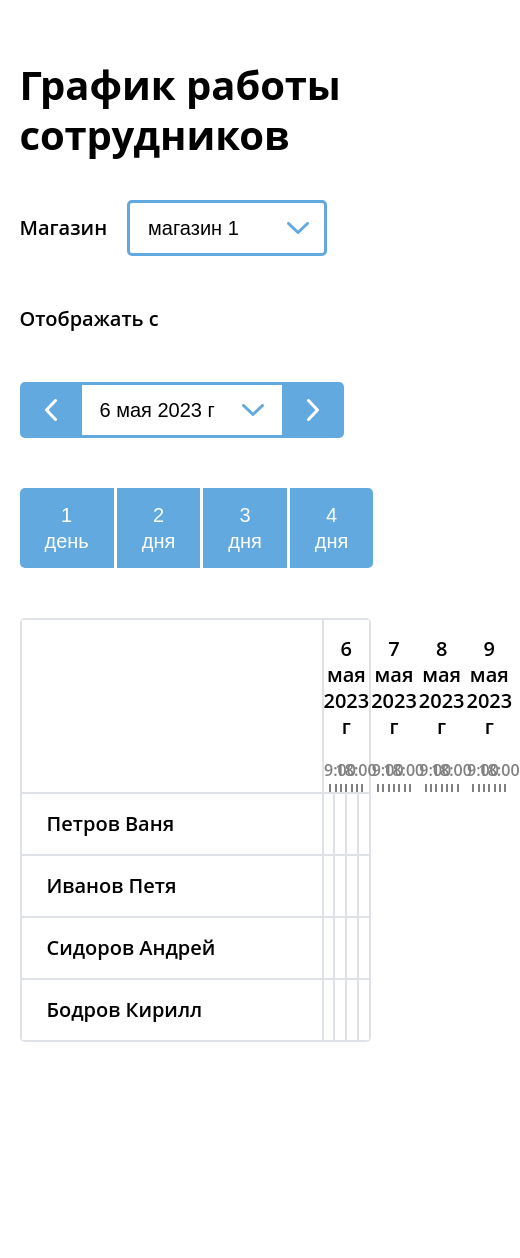
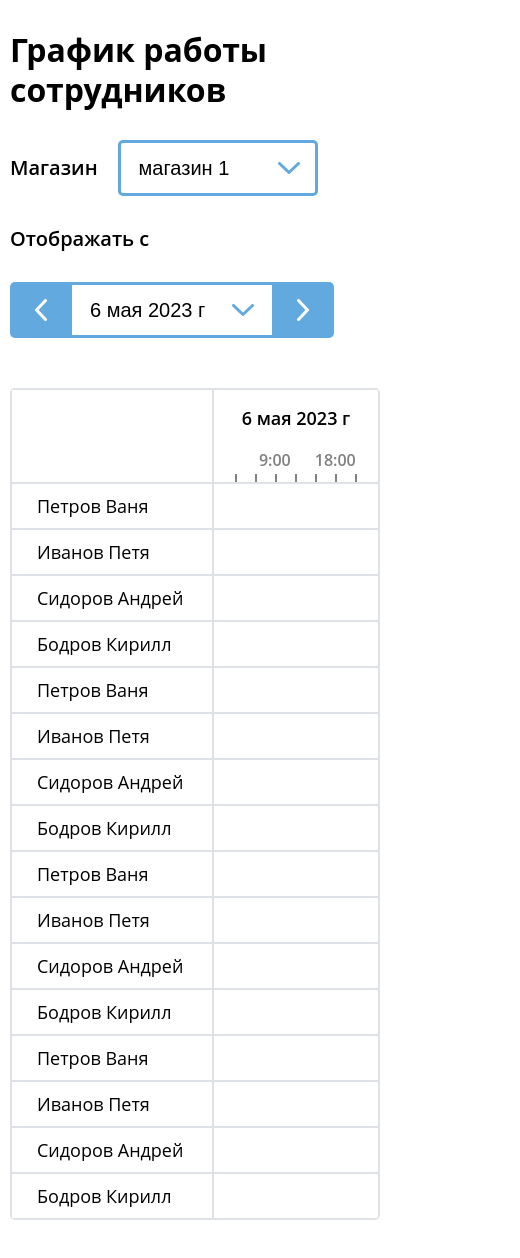
Before and after one commit to teplospbru/emploees-work-schedule, a React app: page / in a window 390 px wide. Shown: the top 1258 px of the page, 520 px wide, since content can reach past the window. Before the commit the page ends 1042 px from the top, so only its background shows below. Built offline with nearby package versions, Linux system fonts and the light colour scheme.

Commit message:
сверстал адаптив

```diff
--- a/src/assets/scss/common.scss
+++ b/src/assets/scss/common.scss
@@ -25,6 +25,11 @@ body {
 h1 {
     @include font(40, 700, 50);
     margin: 60px 0 40px;
+
+    @media screen and (max-width: 960px) {
+        @include font(32, 700, 40);
+        margin: 30px 0 30px;
+    }
 }
 
 button {
@@ -56,3 +61,7 @@ select {
         background-color: transparent;
     }
 }
+
+.disactive {
+    display: none;
+}
--- a/src/components/App/App.scss
+++ b/src/components/App/App.scss
@@ -3,6 +3,7 @@
 .container {
     width: 100%;
     max-width: 90%;
+    min-width: 370px;
     margin: 0 auto;
 }
 
@@ -12,6 +13,10 @@
     gap: 50px;
     @include font(20, 600, 26);
     margin-bottom: 50px;
+
+    @media screen and (max-width: 960px) {
+        gap: 30px;
+    }
 
     &__shop {
         @include flex(flex-start, center);
@@ -44,6 +49,10 @@
     &__calendar {
         @include flex(flex-start, center);flex-wrap: wrap;
         gap: 50px;
+
+        @media screen and (max-width: 960px) {
+            gap: 30px;
+        }
 
     }
 
@@ -86,6 +95,18 @@
             @include font(20, 400, 26);
             color: #fff;
             padding: 1.4rem 2.5rem;
+
+            &.tablet {
+                @media screen and (max-width: 960px) {
+                    display: none;
+                }
+            }
+
+            &.mobile {
+                @media screen and (max-width: 650px) {
+                    display: none;
+                }
+            }
         }
     }
 
@@ -103,10 +124,14 @@
 
 .emploee-table {
     width: 100%;
-    // position: fixed;
+    border-radius: 5px;
+    margin-bottom: 80px;
 
-
-    border-radius: 5px;
+    .sticky {
+        position: sticky;
+        top: 0;
+        z-index: 1;
+    }
 
     &__header {
         display: grid;
@@ -118,11 +143,35 @@
         grid-template-columns: 300px repeat(4, 1fr);
         grid-template-rows: min-content;
 
+        @media screen and (max-width: 960px) {
+            grid-template-columns: 250px repeat(2, 1fr);
+        }
+
+        @media screen and (max-width: 650px) {
+            grid-template-columns: 200px repeat(1, 1fr);
+        }
+
         > div {
             padding-top: 1.6rem;
             background-color: #fff;
             text-align: center;
             @include font(20, 600, 26);
+
+            @media screen and (max-width: 960px) {
+                @include font(18, 600, 24);
+            }
+        }
+
+        &-cell.tablet {
+            @media screen and (max-width: 960px) {
+                display: none;
+            }
+        }
+
+        &-cell.mobile {
+            @media screen and (max-width: 650px) {
+                display: none;
+            }
         }
     }
 
@@ -159,15 +208,40 @@
         grid-gap: 0.2rem;
         grid-template-columns: 300px repeat(4, 1fr);
         grid-template-rows: min-content;
+        position: relative;
+
+        @media screen and (max-width: 960px) {
+            grid-template-columns: 250px repeat(2, 1fr);
+        }
+
+        @media screen and (max-width: 650px) {
+            grid-template-columns: 200px repeat(1, 1fr);
+        }
 
         > div {
             background-color: #fff;
-            @include font(20, 600, 40);
+            @include font(20, 400, 40);
+
+            @media screen and (max-width: 960px) {
+                @include font(18, 400, 24);
+            }
 
             &:nth-child(5n+1) {
                 padding: 1rem 2.5rem;
                 text-align: left;
             }
         }
+
+        .tablet {
+            @media screen and (max-width: 960px) {
+                display: none;
+            }
+        }
+
+        .mobile {
+            @media screen and (max-width: 650px) {
+                display: none;
+            }
+        }
     }
 }
--- a/src/components/App/App.tsx
+++ b/src/components/App/App.tsx
@@ -58,59 +58,134 @@ export const App = () => {
             </button>
           </div>
           <div className='sort-panel__calendar-period'>
-            <button>1 день</button>
-            <button>2 дня</button>
-            <button>3 дня</button>
-            <button>4 дня</button>
+            <button className='mobile'>1 день</button>
+            <button className='mobile'>2 дня</button>
+            <button className='mobile tablet'>3 дня</button>
+            <button className='mobile tablet'>4 дня</button>
           </div>
         </div>
       </nav>
 
       <div className='emploee-table'>
+        <div className='sticky'>
           <div className='emploee-table__header'>
             <div></div>
             <div className='emploee-table__header-cell'>
               6 мая 2023 г
               <Segments />
             </div>
-          <div className='emploee-table__header-cell'>
+            <div className='emploee-table__header-cell mobile'>
               7 мая 2023 г
               <Segments />
             </div>
-          <div className='emploee-table__header-cell'>
+            <div className='emploee-table__header-cell mobile tablet'>
               8 мая 2023 г
               <Segments />
             </div>
-          <div className='emploee-table__header-cell'>
+            <div className='emploee-table__header-cell mobile tablet'>
               9 мая 2023 г
               <Segments />
+            </div>
           </div>
         </div>
 
         <div className='emploee-table__body'>
           <div>Петров Ваня</div>
           <div></div>
-          <div></div>
-          <div></div>
-          <div></div>
+          <div className='mobile'></div>
+          <div className='mobile tablet'></div>
+          <div className='mobile tablet'></div>
 
           <div>Иванов Петя</div>
           <div></div>
-          <div></div>
-          <div></div>
-          <div></div>
+          <div className='mobile'></div>
+          <div className='mobile tablet'></div>
+          <div className='mobile tablet'></div>
 
           <div>Сидоров Андрей</div>
           <div></div>
-          <div></div>
-          <div></div>
-          <div></div>
+          <div className='mobile'></div>
+          <div className='mobile tablet'></div>
+          <div className='mobile tablet'></div>
 
           <div>Бодров Кирилл</div>
           <div></div>
+          <div className='mobile'></div>
+          <div className='mobile tablet'></div>
+          <div className='mobile tablet'></div>
+
+          <div>Петров Ваня</div>
           <div></div>
+          <div className='mobile'></div>
+          <div className='mobile tablet'></div>
+          <div className='mobile tablet'></div>
+
+          <div>Иванов Петя</div>
           <div></div>
+          <div className='mobile'></div>
+          <div className='mobile tablet'></div>
+          <div className='mobile tablet'></div>
+
+          <div>Сидоров Андрей</div>
           <div></div>
+          <div className='mobile'></div>
+          <div className='mobile tablet'></div>
+          <div className='mobile tablet'></div>
+
+          <div>Бодров Кирилл</div>
+          <div></div>
+          <div className='mobile'></div>
+          <div className='mobile tablet'></div>
+          <div className='mobile tablet'></div>
+
+          <div>Петров Ваня</div>
+          <div></div>
+          <div className='mobile'></div>
+          <div className='mobile tablet'></div>
+          <div className='mobile tablet'></div>
+
+          <div>Иванов Петя</div>
+          <div></div>
+          <div className='mobile'></div>
+          <div className='mobile tablet'></div>
+          <div className='mobile tablet'></div>
+
+          <div>Сидоров Андрей</div>
+          <div></div>
+          <div className='mobile'></div>
+          <div className='mobile tablet'></div>
+          <div className='mobile tablet'></div>
+
+          <div>Бодров Кирилл</div>
+          <div></div>
+          <div className='mobile'></div>
+          <div className='mobile tablet'></div>
+          <div className='mobile tablet'></div>
+
+          <div>Петров Ваня</div>
+          <div></div>
+          <div className='mobile'></div>
+          <div className='mobile tablet'></div>
+          <div className='mobile tablet'></div>
+
+          <div>Иванов Петя</div>
+          <div></div>
+          <div className='mobile'></div>
+          <div className='mobile tablet'></div>
+          <div className='mobile tablet'></div>
+
+          <div>Сидоров Андрей</div>
+          <div></div>
+          <div className='mobile'></div>
+          <div className='mobile tablet'></div>
+          <div className='mobile tablet'></div>
+
+          <div>Бодров Кирилл</div>
+          <div></div>
+          <div className='mobile'></div>
+          <div className='mobile tablet'></div>
+          <div className='mobile tablet'></div>
+
         </div>
       </div>
     </div>
```
Lines whose indentation alone changed are shown as unchanged.
